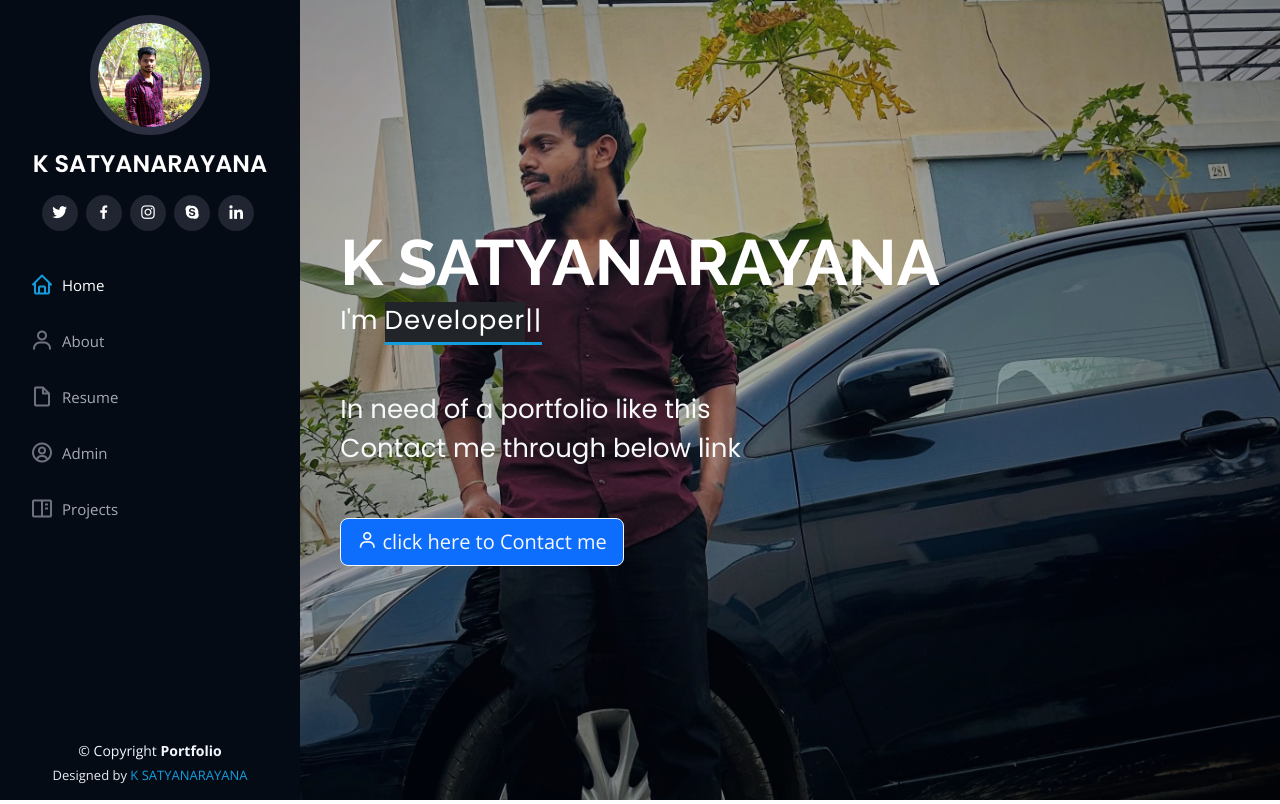
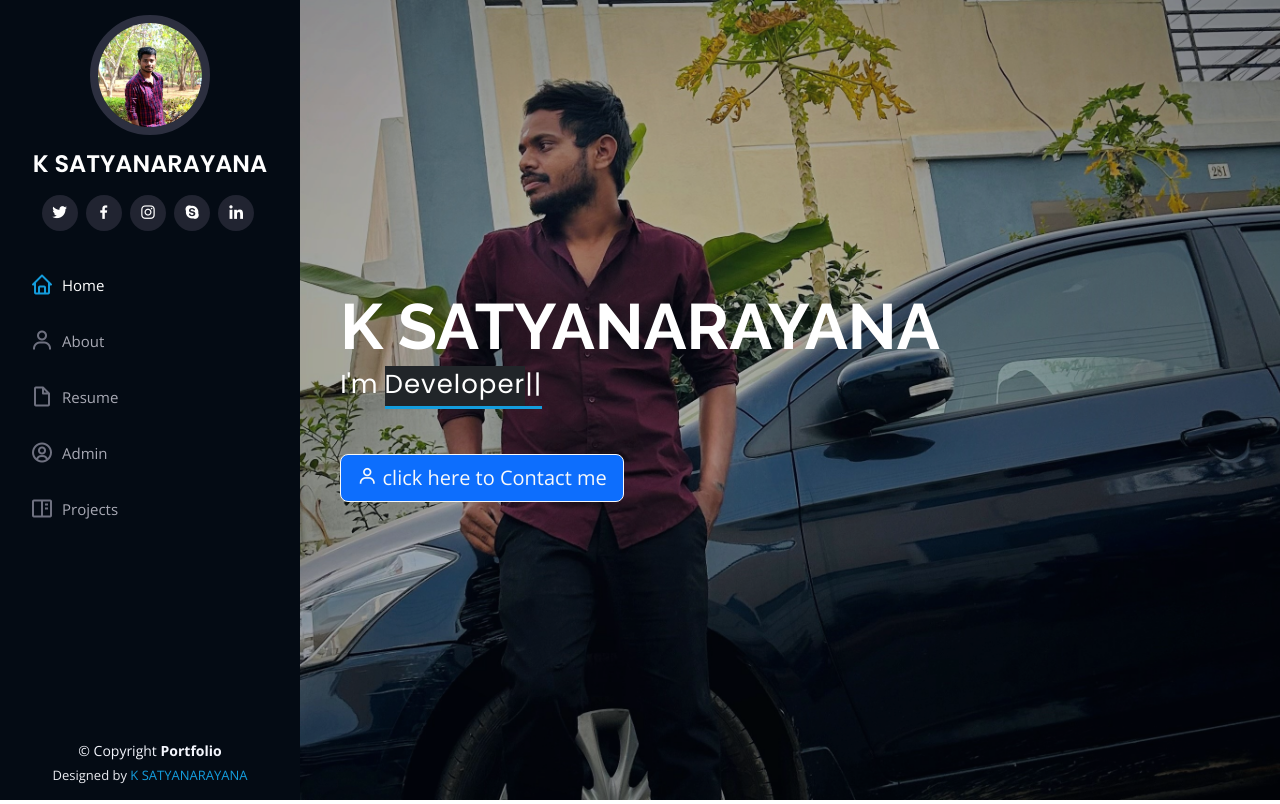
Before and after one commit to Sathya7032/portfolio, a Django app: page / in a window 1280 px wide. Shown: the top 804 px of the page. Run offline with Django 4.2, Linux system fonts and the light colour scheme; some libraries are stand-ins or nearby versions.

Commit message:
Update index.html

```diff
--- a/templates/index.html
+++ b/templates/index.html
@@ -83,7 +83,6 @@
             data-typed-items="Designer, Developer, Freelancer"
           ></span>
         </p>
-        <p class="text-light">In need of a portfolio like this<br> Contact me through below link</p>
         <a href="/contact"><button class="btn btn-primary btn-outline-light btn-lg"><span><i class="bx bx-user"></i> click here to Contact me </button></a>
       </div>
     </section>
```
